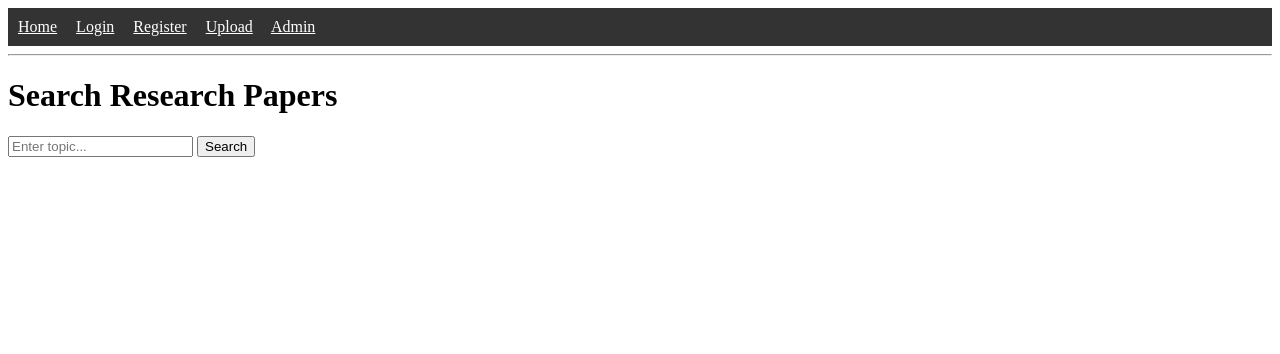
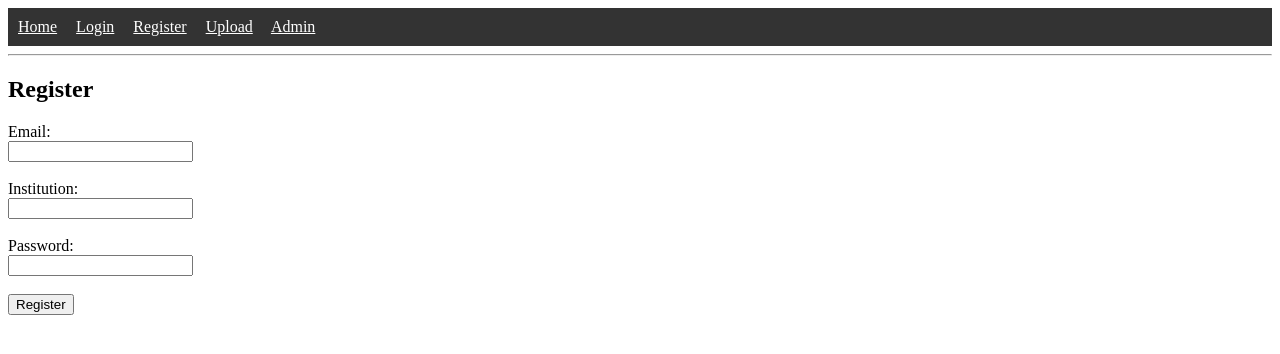
Before and after one commit to MURUGAN-03/research-site, a Flask app: page /register in a window 1280 px wide. Shown: the top 354 px of the page. Run offline with Flask 3, Linux system fonts and the light colour scheme.

Commit message:
fixed all templates properly

```diff
--- a/templates/base.html
+++ b/templates/base.html
@@ -15,7 +15,8 @@
 
 <hr>
 
-{% block content %}{% endblock %}
+{% block content %}
+{% endblock %}
 
 </body>
 </html>
--- a/templates/register.html
+++ b/templates/register.html
@@ -1,10 +1,19 @@
 {% extends "base.html" %}
 
 {% block content %}
-<h1>Search Research Papers</h1>
+<h2>Register</h2>
 
 <form method="POST">
-    <input type="text" name="keyword" placeholder="Enter topic...">
-    <button type="submit">Search</button>
+    <label>Email:</label><br>
+    <input type="email" name="email" required><br><br>
+
+    <label>Institution:</label><br>
+    <input type="text" name="institution" required><br><br>
+
+    <label>Password:</label><br>
+    <input type="password" name="password" required><br><br>
+
+    <button type="submit">Register</button>
 </form>
+
 {% endblock %}
```
Also changed, not shown: templates/admin.html (+9 -5 lines), templates/login.html (+9 -3 lines), templates/search.html (+12 -2 lines), templates/upload.html (+10 -4 lines).
